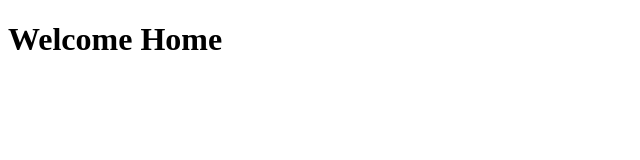
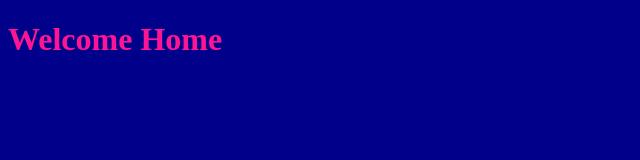
Before and after one commit to Ez4Prez/closet-space, a plain HTML site: page index.html in a window 1280 px wide. Shown: the whole page, without its empty margins (0-640 px from the left). Drawn offline with Linux system fonts and the light colour scheme.

Commit message:
add style.css, connect to index.html

```diff
--- a/index.html
+++ b/index.html
@@ -1,6 +1,7 @@
 <!DOCTYPE html>
 <html lang="en">
   <head>
+    <link rel="stylesheet" href="style.css" />
     <title>Closet Space</title>
   </head>
   <body>
--- /dev/null
+++ b/style.css
@@ -0,0 +1,7 @@
+body {
+    background: darkblue;
+  }
+h1 {
+    background-color: darkblue;
+    color:deeppink
+}
```
